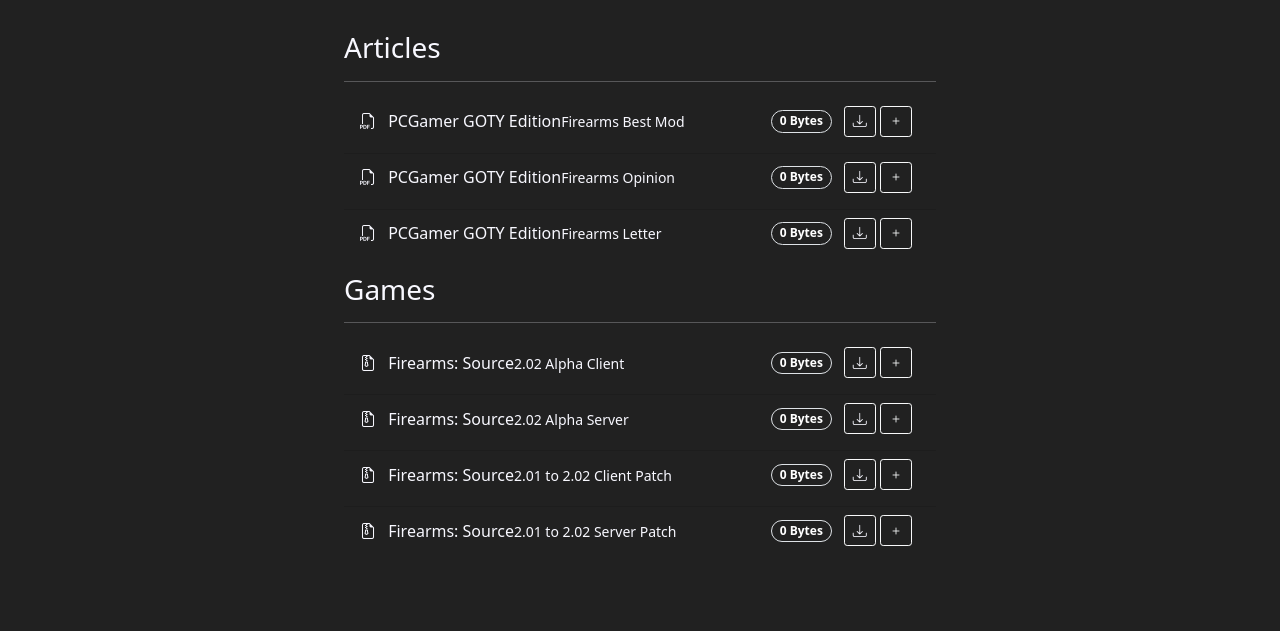
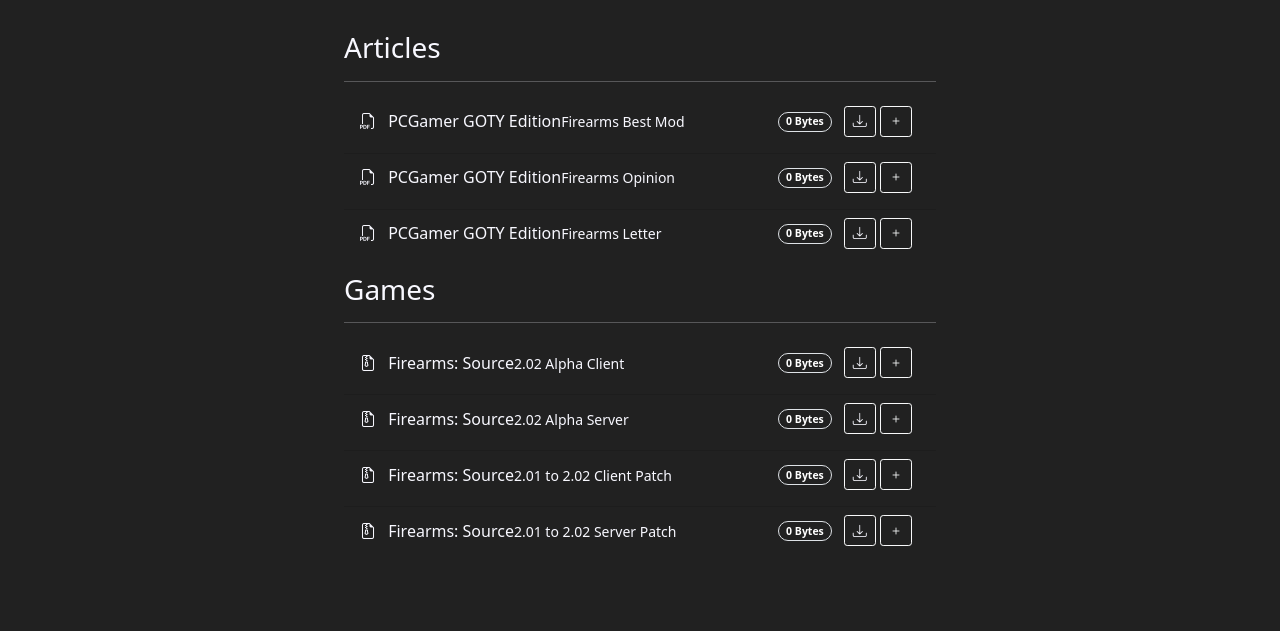
Before and after one commit to davemcdowell/portfolio, a Jekyll site: the page built from downloads.html, in a window 1280 px wide and 900 px high, scrolled down 902 px. Shown: the part 150-781 px from the top of the window. Built offline with Jekyll 4.4.1, drawn with Linux system fonts in a browser that asks for light colours; nearby versions of some CDN libraries.

Commit message:
Update downloads.html

```diff
--- a/downloads.html
+++ b/downloads.html
@@ -24,7 +24,7 @@
                     <div class="d-flex flex-wrap justify-content-between align-items-center mb-2">
                       <a href="{{ item.url }}" class="text-decoration-none" target="_blank"><i class="{{ item.icon }} me-2"></i> {{ item.title }}<small>{{ item.sub-title }}</small></a>
                       <div class="list-item-actions">
-                        <span class="badge rounded-pill rounded border user-select-none me-2" data-file-size>-</span>
+                        <small><span class="badge rounded-pill rounded border user-select-none me-2" data-file-size>-</span></small>
                         <a href="{{ item.url }}" class="btn btn-sm btn-outline-light" target="_blank"><i class="bi bi-download icon-1x"></i></a>
                         <button type="button" class="btn btn-sm btn-outline-light me-2" data-bs-toggle="collapse" data-bs-target="#{{ download.group }}-clp-{{ forloop.index }}" aria-expanded="false" aria-controls="{{ download.group }}-clp-{{ forloop.index }}">
                           <i class="bi bi-plus icon-1x"></i>
```
